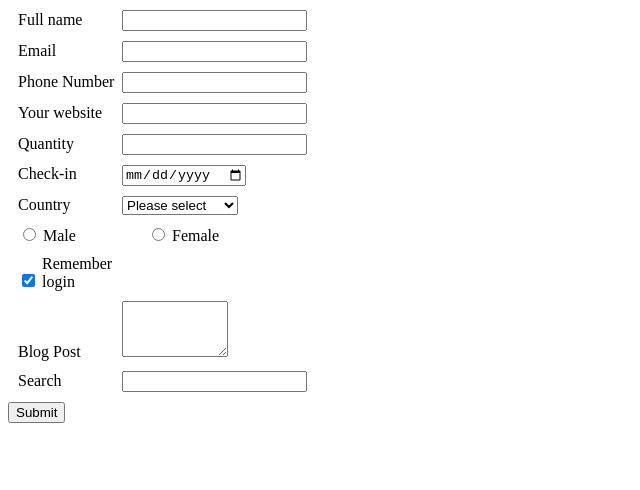
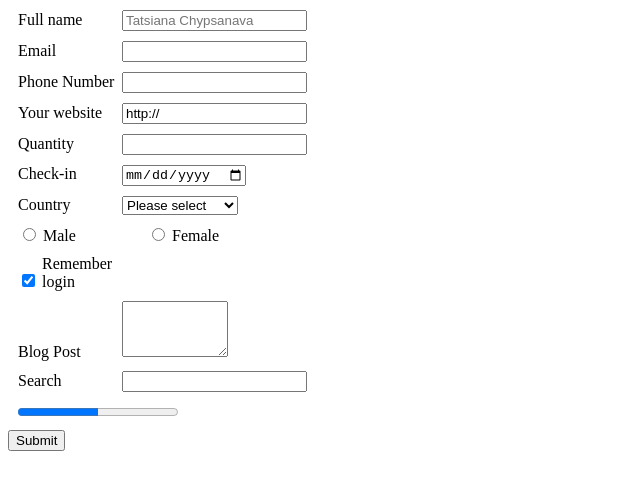
Before and after one commit to camden-chip/forms, a plain HTML site: page index.html in a window 1280 px wide. Shown: the whole page, without its empty margins (0-640 px from the left). Drawn offline with Linux system fonts and the light colour scheme.

Commit message:
add more form elements

```diff
--- a/index.html
+++ b/index.html
@@ -14,7 +14,7 @@
 <form action="register.php" method="get">
 	<div>
 	<label for="full-name">Full name</label>
-	<input type="text" id="full-name" required min="2">
+	<input type="text" id="full-name" required placeholder="Tatsiana Chypsanava">
 	</div>
 	<div>
 <label for="email">Email</label>
@@ -26,7 +26,7 @@
 	</div>
 	<div>
 <label for="website">Your website</label>
-	<input type="url" id="website">
+	<input type="url" id="website" required value="http://">
 	</div>
 		<div>
 <label for="quantuty">Quantity</label>
@@ -68,6 +68,9 @@
 		<input type="search" id="search">
 
 	</div>
+	<div>
+		<progress max="100" value="50"></progress>
+	</div>
 	<input type="submit">
 </form>
 <!-- Main content goes here -->
```
